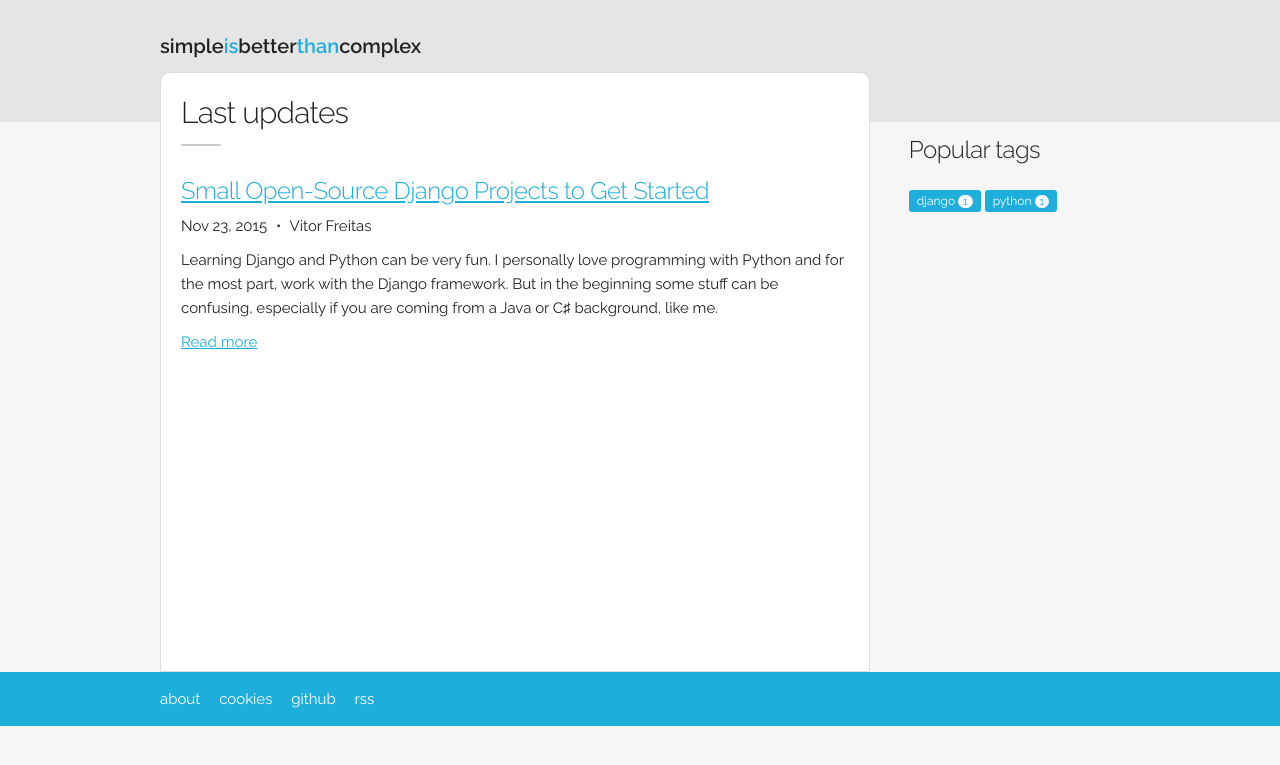
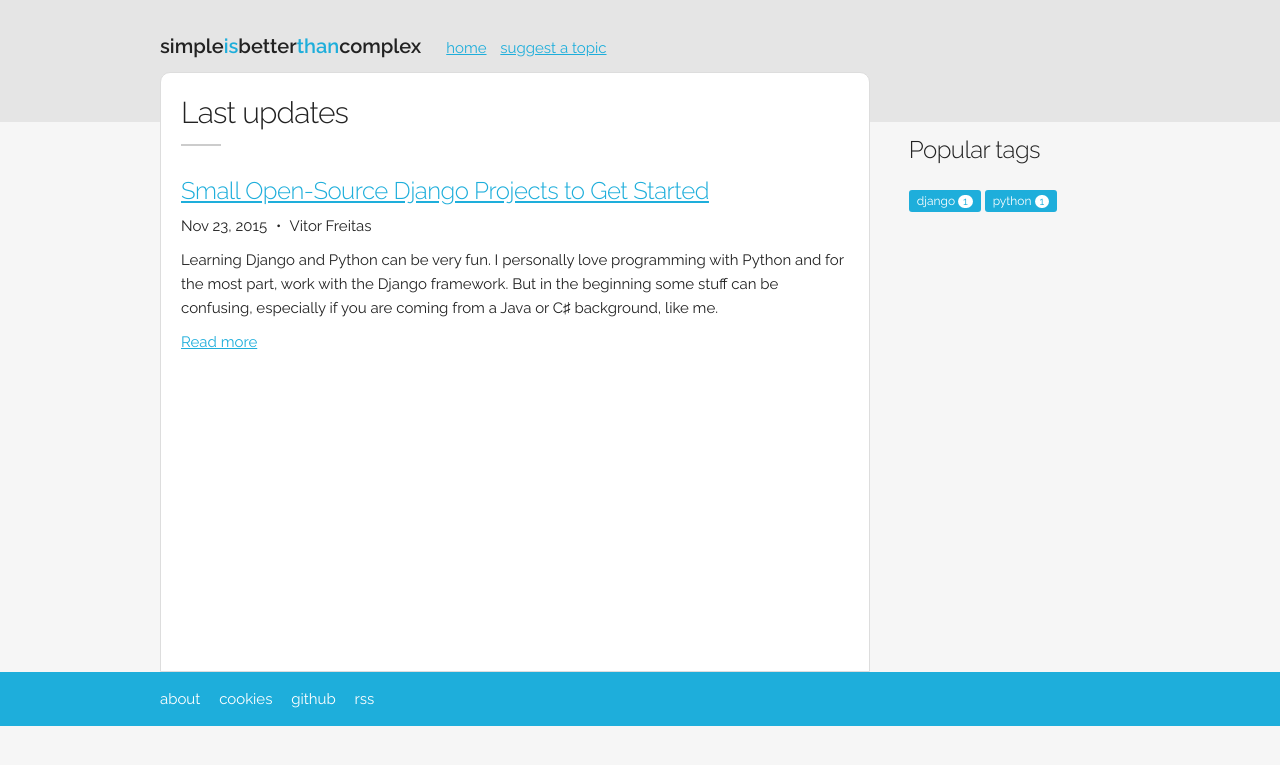
Before and after one commit to Timtech4u/simpleisbetterthancomplex.com, a Jekyll site: the page built from index.html, in a window 1280 px wide. Shown: the top 765 px of the page. Built offline with Jekyll 4.4.1, drawn with Linux system fonts in a browser that asks for light colours.

Commit message:
Update site

```diff
--- a/_includes/header.html
+++ b/_includes/header.html
@@ -3,5 +3,9 @@
     <a href="{{ site.baseurl }}/" class="logo">
       simple<span>is</span>better<span>than</span>complex
     </a>
+    <nav>
+      <a href="/">home</a>
+      <a href="https://github.com/simpleisbetterthancomplex/simpleisbetterthancomplex.github.io/issues">suggest a topic</a>
+    </nav>
   </div>
 </header>
--- a/_layouts/post.html
+++ b/_layouts/post.html
@@ -3,6 +3,7 @@
 ---
 
 <div class="twelve columns content">
+  <div class="post">
     <h3>{{ page.title }}</h3>
     <p class="post-meta">
       {{ page.date | date: "%b %-d, %Y" }}
@@ -13,6 +14,7 @@
       {{ content }}
     </article>
     <div id="disqus_thread"></div>
+  </div>
   <script>
     var disqus_config = function () {
       this.page.url = '{{ page.url | replace:'index.html','' | prepend: site.baseurl | prepend: site.url }}';
--- a/css/main.css
+++ b/css/main.css
@@ -922,12 +922,16 @@
   width: 4rem;
 }
 
-.post {
+.post-summary {
   margin-bottom: 2rem;
 }
 
-.post .post-title {
+.post-summary .post-title {
   margin-bottom: .5rem;
+}
+
+.post-summary p {
+  margin-bottom: 1rem;
 }
 
 .bullet {
@@ -937,10 +941,6 @@
 
 .bullet:before {
   content: '•';
-}
-
-.post p {
-  margin-bottom: 1rem;
 }
 
 blockquote {
@@ -989,3 +989,16 @@
   border-radius: 8px;
   margin-left: 10px;
 }
+
+header nav {
+  display: inline;
+  margin-left: 2rem;
+}
+
+header nav a + a {
+  margin-left: 1rem;
+}
+
+.post {
+ margin: 4rem 5rem 2rem;
+}
--- a/index.html
+++ b/index.html
@@ -6,7 +6,7 @@
 <hr class="sm">
 
 {% for post in site.posts %}
-  <div class="post">
+  <div class="post-summary">
     <h5 class="post-title">
       <a href="{{ post.url | prepend: site.baseurl }}">{{ post.title }}</a>
     </h5>
```
Also changed, not shown: _drafts/2015-11-26-package-of-the-week-python-decouple.markdown (added, +7 -0 lines), img/favicon.png (deleted). Lines whose indentation alone changed are shown as unchanged.
